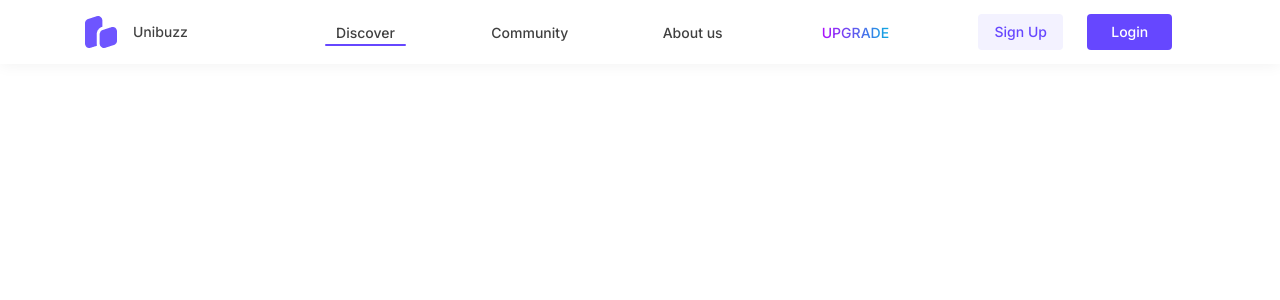
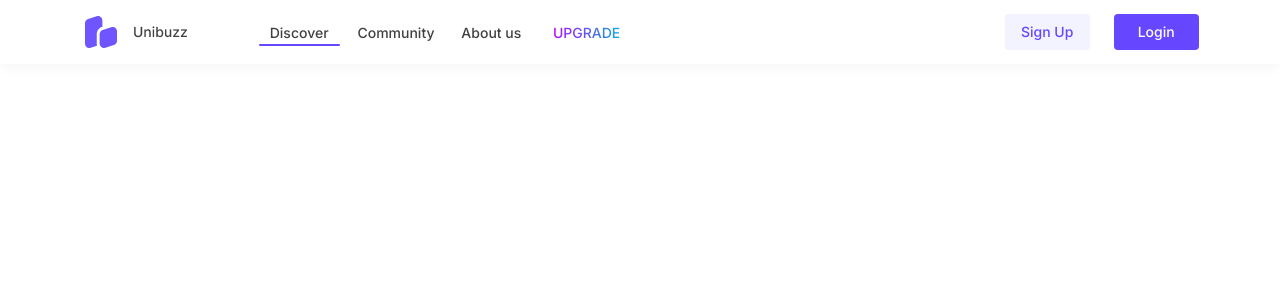
Before and after one commit to BacPacNet/web-app-client, a Next.js app: page /discover in a window 1280 px wide. Shown: the top 300 px of the page. Built offline with nearby package versions, Linux system fonts and the light colour scheme.

Commit message:
nav-items spacing correction

```diff
--- a/src/app/components/Navbar/Navbar.css
+++ b/src/app/components/Navbar/Navbar.css
@@ -15,6 +15,13 @@
   width: 1440px;
   display: flex;
   justify-content: center;
+}
+.nav-details {
+  width: 650px;
+  /* border: 2px solid red; */
+  height: 100%;
+  justify-content: space-between;
+  align-items: center;
 }
 .nav-link {
   font-weight: 500;
@@ -125,7 +132,7 @@
 .nav-link-ltr.active::before {
   width: 100%;
 }
-@media only screen and (max-width: 1290px) and (min-width: 850px) {
+@media only screen and (max-width: 1290px) and (min-width: 760px) {
   .right-nav {
     margin-left: -10px;
   }
@@ -137,13 +144,24 @@
     width: 10%;
   }
   .nav {
-    justify-content: space-around;
+    justify-content: space-between;
     gap: 2rem;
   }
+  .nav-details {
+    width: 376px;
+    margin-left: -40px;
+    /* border: 2px solid red; */
+    height: 100%;
+    justify-content: space-between;
+    align-items: center;
+  }
 }
-@media only screen and (max-width: 850px) and (min-width: 760px) {
+/* @media only screen and (max-width: 850px) and (min-width: 760px) {
   .right-nav {
     margin-left: -10px;
+  }
+  .nav-details {
+    width: 530px;
   }
   .left-nav {
     justify-content: space-evenly;
@@ -158,7 +176,7 @@
     gap: 1em;
     width: 74%;
   }
-}
+} */
 @media only screen and (max-width: 768px) {
   .navbar {
     height: 82px;
@@ -170,7 +188,6 @@
     width: 100%;
     display: flex;
     justify-content: normal;
-    transition: all 0.3s ease-in;
     padding-left: 32px;
   }
   /* .right-nav {
@@ -194,7 +211,15 @@
     align-items: normal;
   }
   .nav-item {
-    margin-top: 10px;
+    margin-top: 33px;
+  }
+  .nav-details {
+    width: 100%;
+    /* border: 2px solid red; */
+    height: 100%;
+    justify-content: flex-start;
+    flex-direction: column;
+    align-items: baseline;
   }
   .btn-res {
     /* border: 2px solid red; */
@@ -249,18 +274,27 @@
     margin-left: 20px;
     text-align: left;
     font-weight: 500;
-    width: 50%;
+    width: 210px;
+    height: 35px;
     color: #6647ff;
+  }
+  .nav-details {
+    width: 90%;
+    /* border: 2px solid red; */
+    height: 81%;
+    justify-content: space-between;
+    flex-direction: column;
+    align-items: baseline;
   }
   .profile {
     display: flex;
-    margin-top: 20px;
+    margin-top: 6px;
     height: 40px;
     /* border: 2px solid red; */
     justify-content: space-between;
     width: 95%;
     align-items: center;
-    margin-bottom: 20px;
+    margin-bottom: -13px;
   }
   .profile-info {
     display: flex;
@@ -291,19 +325,25 @@
     color: #fff;
   }
   .nav-item {
-    margin-top: -20px;
+    margin-top: 6px;
+    height: 50px;
+    width: 235px;
     font-size: 12px;
   }
+
   .nav-item:first-child:hover,
   .nav-item:nth-child(n + 6):nth-child(-n + 9):hover {
     background-color: #ececec;
     color: #404040;
   }
   .nav-item:nth-child(1) {
-    margin-top: 20px;
+    /* margin-top: 20px; */
+  }
+  .nav-item:nth-child(11) {
+    margin-bottom: 20px;
   }
   .nav-res {
-    height: 550px;
+    height: 600px;
   }
   .logo {
     width: 100%;
--- a/src/app/components/Navbar/Navbar.tsx
+++ b/src/app/components/Navbar/Navbar.tsx
@@ -116,6 +116,7 @@ const Navbar: React.FC = () => {
               </div>
             </div>
           )}
+          <div className="nav-details flex">
             {filteredMenuContent.map((item, index) => {
               return (
                 <div className="nav-item" key={index}>
@@ -149,6 +150,7 @@ const Navbar: React.FC = () => {
                 </div>
               )
             })}
+          </div>
           {!isMobile && (
             <div className={open ? 'btn-res' : 'right-nav w-48 center-v justify-start h-9 '}>
               <div>
```
Lines whose indentation alone changed are shown as unchanged.
